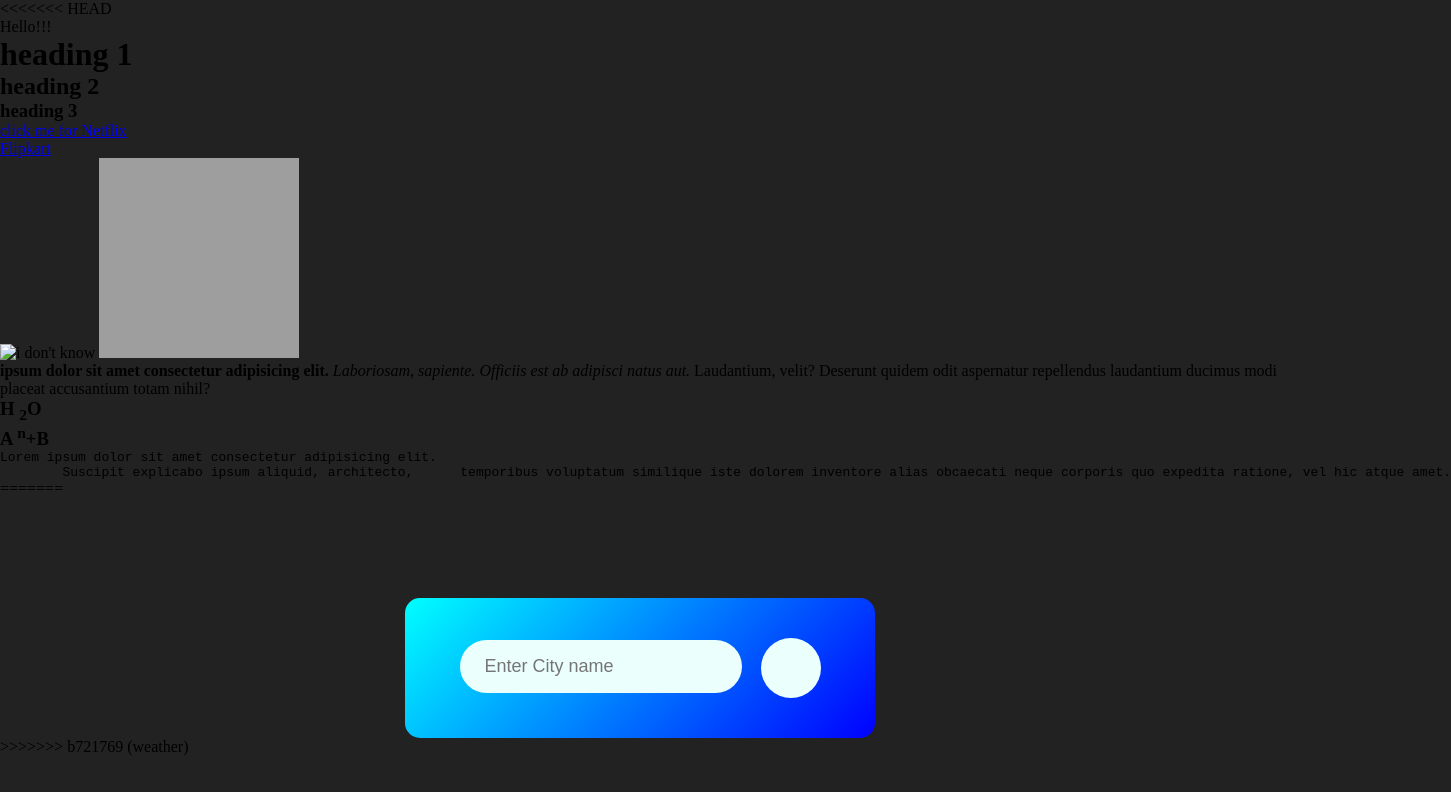
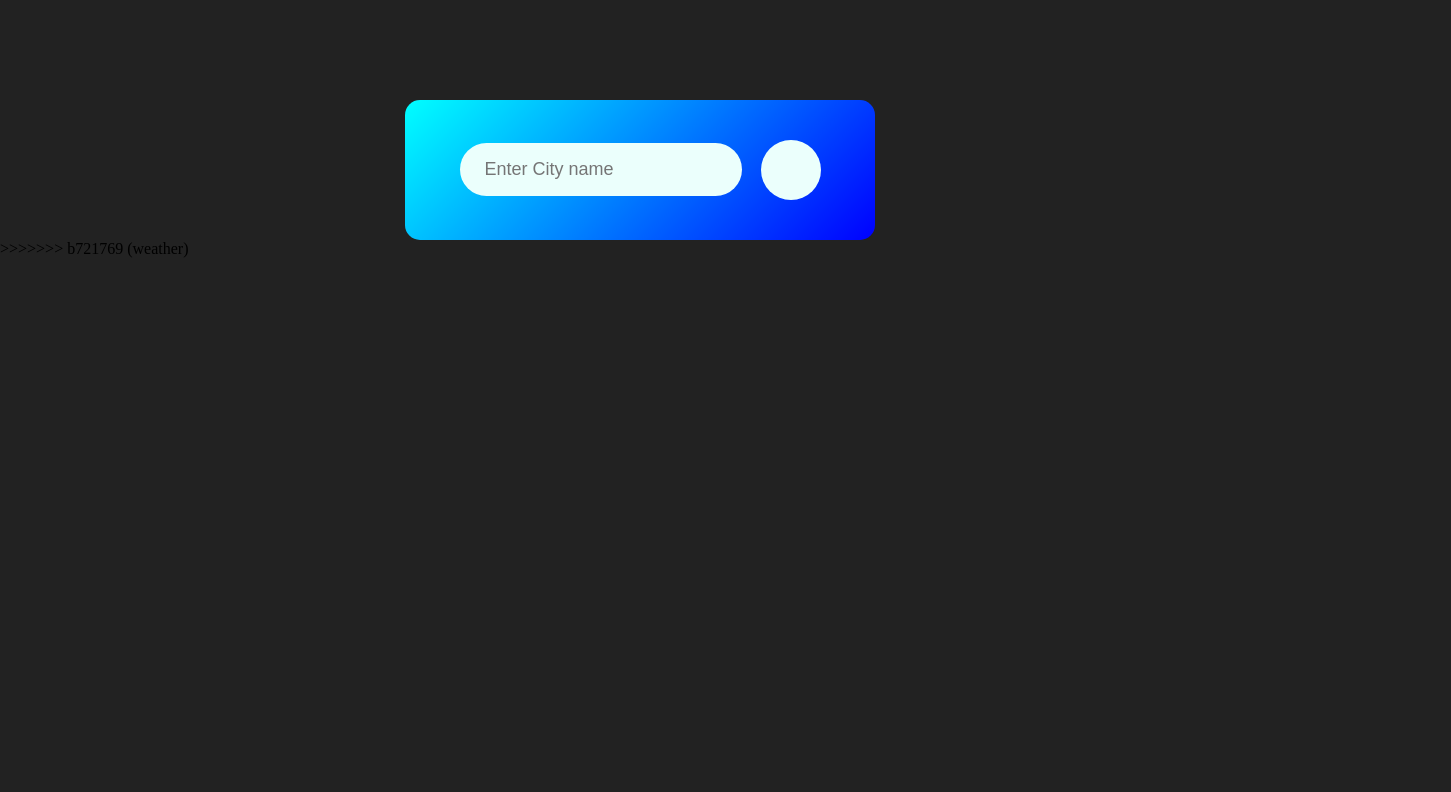
Before and after one commit to SushmitaSPatil/weather, a plain HTML site: page index.html in a window 1280 px wide. Shown: the whole page, 1451 px wide, since content can reach past the window. Drawn offline with Linux system fonts and the light colour scheme; grey boxes are pictures that could not be loaded.

Commit message:
Update index.html

```diff
--- a/index.html
+++ b/index.html
@@ -2,26 +2,6 @@
 <html lang="en">
 <head>
     <meta charset="UTF-8">
-<<<<<<< HEAD
-    <meta http-equiv="X-UA-Compatible" content="IE=edge">
-    <meta name="viewport" content="width=device-width, initial-scale=1.0">
-    <title>Document</title>
-</head>
-<body>
-    <p>Hello!!!</p>
-    <h1>heading 1</h1>
-    <h2>heading 2</h2>
-    <h3>heading 3</h3>
-    <a href="https://www.netflix.com/in/">click me for Netflix</a><br>
-    <a href="https://www.flipkart.com/">Flipkart</a> <br>
-    <img src="img1.avif" alt="i don't know" height="200" width="250">
-    <img src="https://media.istockphoto.com/id/526297482/photo/indian-peacock-in-ranthambhore-national-park-rajasthan-india.jpg?s=1024x1024&w=is&k=20&c=OB2Tq4t6d9Tsg94RFulkcUjdzH31MSg2epzletFyCrI=" alt="hello" height="200" width="200">
-    <p><b> ipsum dolor sit amet consectetur adipisicing elit.</b><i> Laboriosam, sapiente. Officiis est ab adipisci natus aut.</i> Laudantium, velit? Deserunt quidem odit aspernatur repellendus laudantium ducimus modi placeat accusantium totam nihil?</p>
-    <h3>H <sub>2</sub>O</h3>
-    <h3>A <sup>n</sup>+B</h3>
-    <pre>Lorem ipsum dolor sit amet consectetur adipisicing elit.
-        Suscipit explicabo ipsum aliquid, architecto,      temporibus voluptatum similique iste dolorem inventore alias obcaecati neque corporis quo expedita ratione, vel hic atque amet.</pre>
-=======
     <meta name="viewport" content="width=device-width, initial-scale=1.0">
     <title>Document</title>
     <link rel="stylesheet" href="style.css">
```
